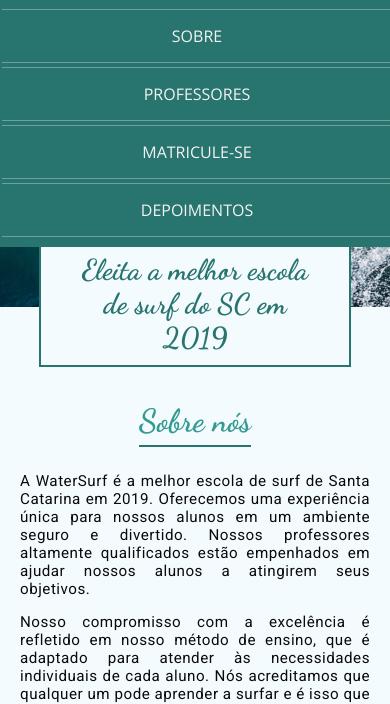
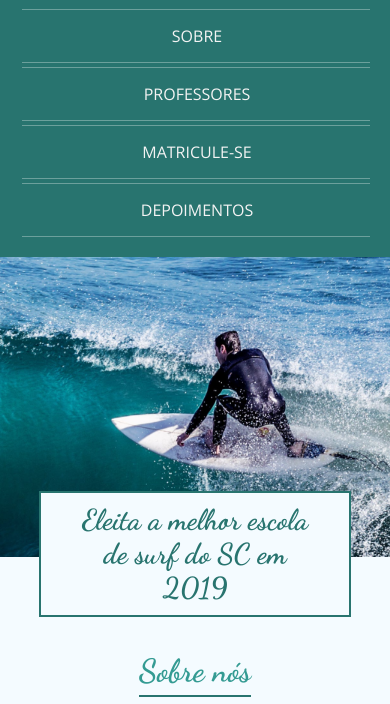
Before and after one commit to MarcosAlexandreCoelhoCampos/WaterSurf, a plain HTML site: page index.html in a window 390 px wide. Both pictures are taken after a click on the picture 347 px from the left and 112 px from the top of the page. Shown: the part 140-844 px from the top of the page. Drawn offline with nearby package versions, Linux system fonts and the light colour scheme.

Commit message:
fix header bugs

```diff
--- a/index.html
+++ b/index.html
@@ -19,14 +19,14 @@
       </div>
     </div>
     <nav data-nav>
-      <div class="container white">
+      <div class="container white nav-container">
         <div>
           <h1 class="logo">WaterSurf</h1>
           <img src="./imgs/menu-button.svg" alt="Botão para abrir e fechar o menu." class="menu-button"
             data-menu-button>
         </div>
         <ul data-menu-ul>
-          <li><a href="#about-us-section" class="white"> SOBRE </a></li>
+          <li><a href="#top" class="white"> SOBRE </a></li>
           <li><a href="#teacher-section" class="white"> PROFESSORES </a></li>
           <li><a href="#group-section" class="white"> MATRICULE-SE </a></li>
           <li><a href="#assessment-section" class="white"> DEPOIMENTOS </a></li>
@@ -35,7 +35,7 @@
     </nav>
   </header>
 
-  <img src="./imgs/banner.png" alt="Imagem de um de nossos professores pegando onda." class="banner">
+  <img src="./imgs/banner.png" alt="Imagem de um de nossos professores pegando onda." class="banner" id="top">
   <div class="table container">
     <h1 class="table">Eleita a melhor escola de surf do SC em 2019</h1>
   </div>
--- a/scripts/header.js
+++ b/scripts/header.js
@@ -1,14 +1,15 @@
 export function header() {
   const nav = document.querySelector("[data-nav]");
-  const navHeight = nav.offsetHeight;
-  const navTop = nav.offsetTop;
+  let navTop = nav.offsetTop;
+
+  window.addEventListener("resize", () => {
+    navTop = nav.offsetTop;
+  });
 
   window.addEventListener("scroll", () => {
     if (window.pageYOffset >= navTop) {
-      document.body.style.paddingTop = `${navHeight}px`;
       nav.classList.add("active");
     } else {
-      document.body.style.paddingTop = 0;
       nav.classList.remove("active");
     }
   });
--- a/styles/header.css
+++ b/styles/header.css
@@ -137,8 +137,6 @@
     gap: 0;
     background-color: var(--2);
     z-index: 3;
-    position: absolute;
-    top: 60px;
     display: flex;
     flex-direction: column;
     overflow: hidden;
@@ -146,6 +144,7 @@
   }
   header nav .container ul.active {
     height: 240px;
+    margin-top: 10px;
   }
   header nav .container {
     display: flex;
--- a/styles/style.css
+++ b/styles/style.css
@@ -39,11 +39,12 @@
 
 body {
   background-color: var(--8);
+  scroll-behavior: smooth;
 }
 
 section {
-  padding-top: 50px;
-  padding-bottom: 50px;
+  padding-top: 80px;
+  padding-bottom: 80px;
 }
 
 section:first-child {
```
